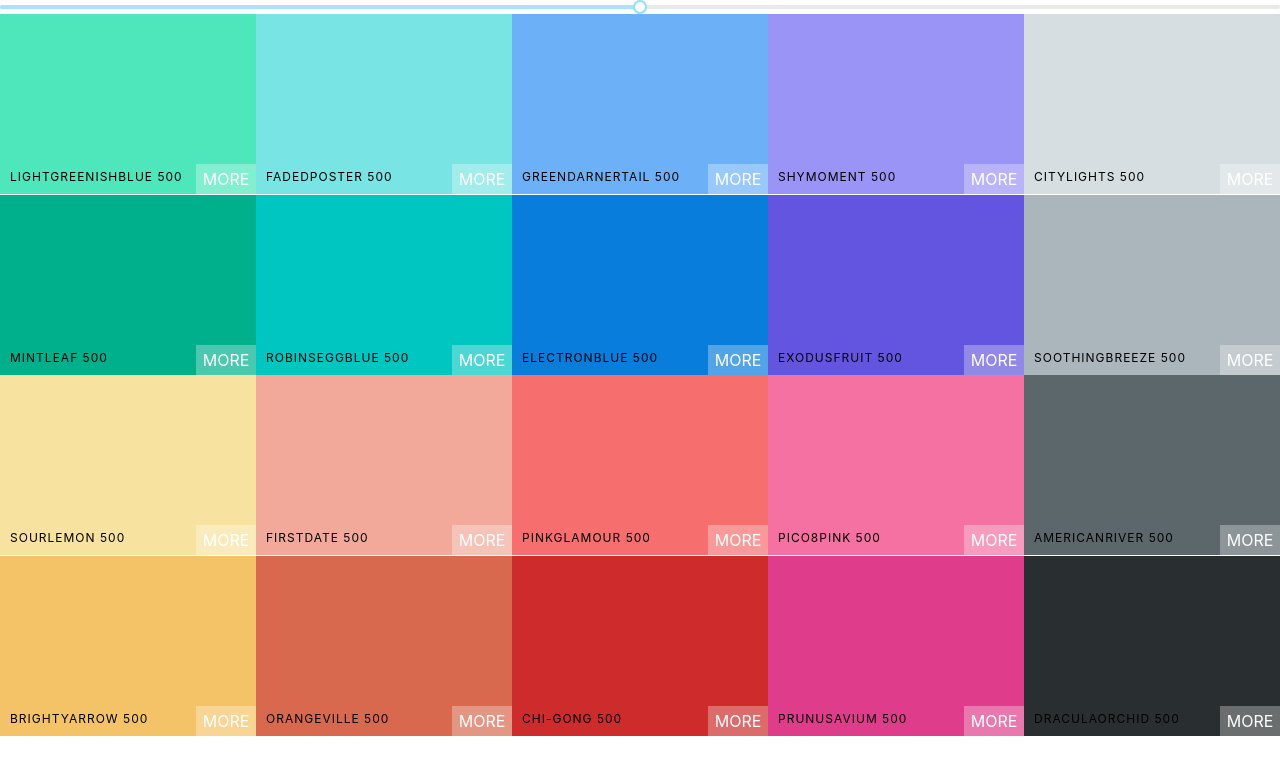
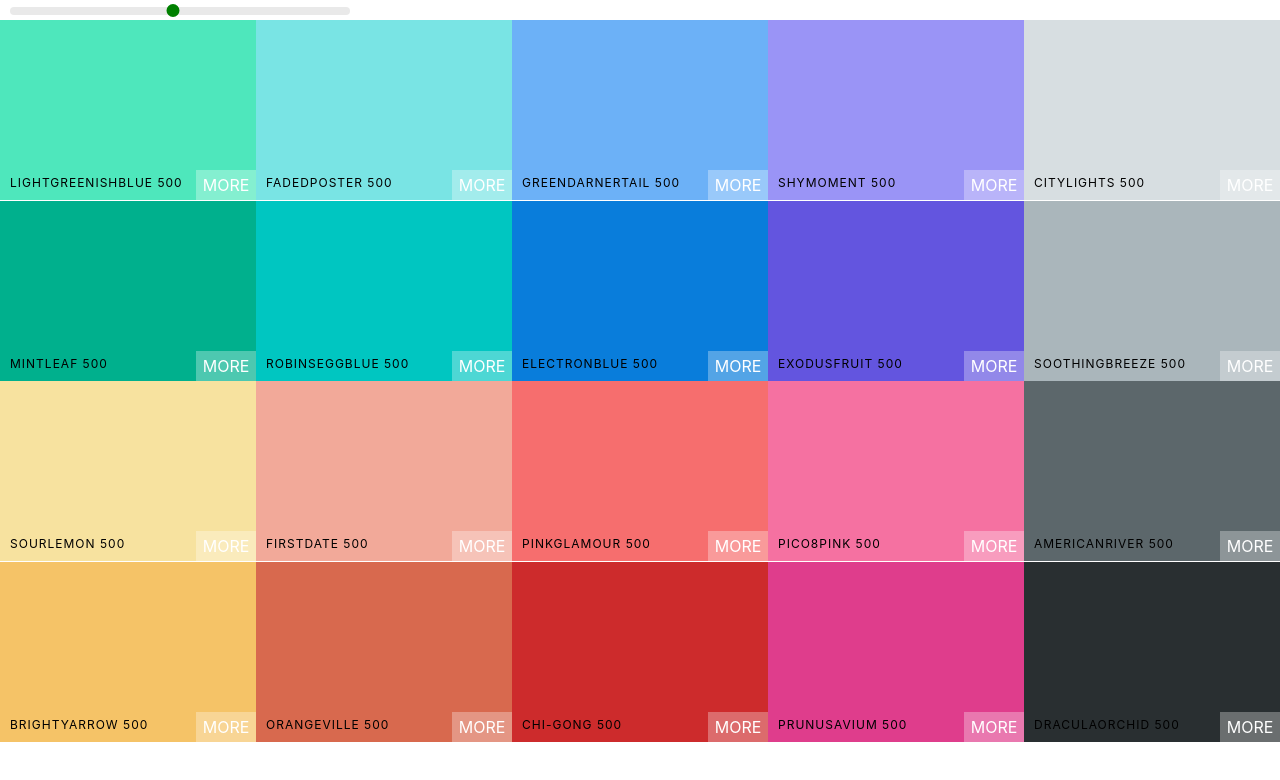
Before and after one commit to ty-mark/color-palette-proj, a React (Create React App) app in the folder color-app/: page / in a window 1280 px wide. Shown: the top 780 px of the page. Built offline with nearby package versions, Linux system fonts and the light colour scheme.

Commit message:
style color slider

```diff
--- a/color-app/src/Palette.css
+++ b/color-app/src/Palette.css
@@ -5,3 +5,31 @@
 .Palette-colors {
   height: 90%;
 }
+
+.slider {
+  width: 340px;
+  margin: 0 10px;
+  display: inline-block;
+}
+
+.rc-slider-track {
+  background-color: transparent;
+}
+
+.rc-slider-rail {
+  height: 8px;
+}
+
+.rc-slider-handle,
+.rc-slider-handle:active,
+.rc-slider-handle:focus,
+.rc-slider-handle:hover {
+  background-color: green;
+  outline: none;
+  border: 2px solid green;
+  box-shadow: none;
+  width: 13px;
+  height: 13px;
+  margin-left: -7px;
+  margin-top: -3px;
+}
--- a/color-app/src/Palette.js
+++ b/color-app/src/Palette.js
@@ -2,7 +2,7 @@
 import ColorBox from './ColorBox';
 import Slider from 'rc-slider';
 import 'rc-slider/assets/index.css';
-import './Palette.css';
+import './Palette.css'; /* add our style after the vendor style to override it*/
 
 class Palette extends Component {
   constructor(props) {
@@ -22,6 +22,7 @@
     return (
       <div className='Palette'>
         {/* Navbar goes here */}
+        <div className='slider'>
           <Slider
             defaultValue={level}
             min={100}
@@ -29,6 +30,7 @@
             step={100}
             onAfterChange={this.changeLevel}
           />
+        </div>
         <div className='Palette-colors'>
           {colorBoxes}
         </div>
```
Lines whose indentation alone changed are shown as unchanged.
